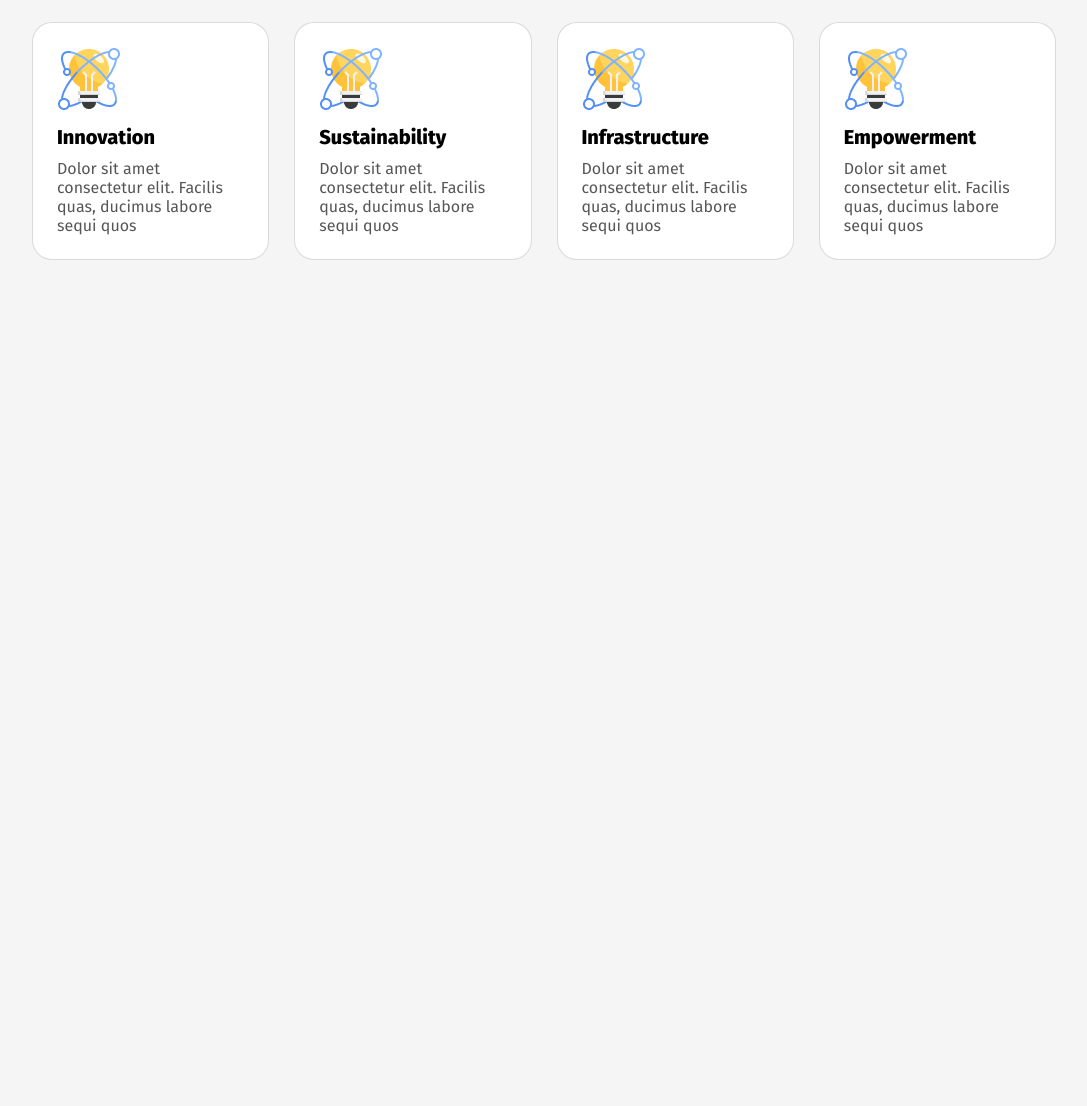
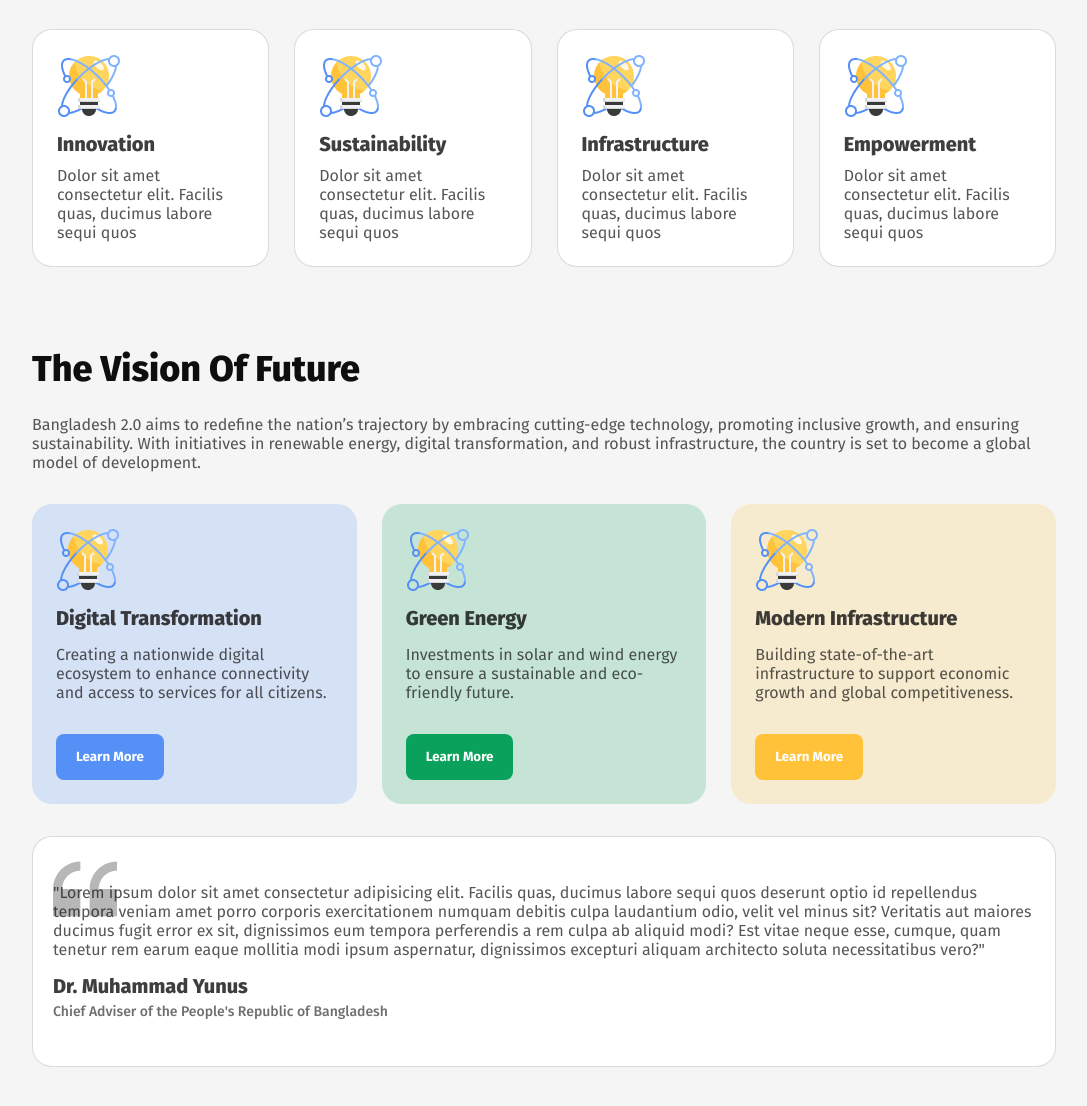
Before and after one commit to garodiaa/PH_A1, a plain HTML site: page index.html in a window 1280 px wide. Shown: the part 718-1824 px from the top of the page, without its empty margins (96-1183 px from the left). Before the commit the page ends 1003 px from the top, so only its background shows below. Drawn offline with Linux system fonts and the light colour scheme.

Commit message:
vision and quote

```diff
--- a/index.html
+++ b/index.html
@@ -51,6 +51,44 @@
             </div>
         </section>
 
+        <section class="vision">
+            <h2>The Vision Of Future</h2>
+            <p>Bangladesh 2.0 aims to redefine the nation’s trajectory by embracing cutting-edge technology, promoting inclusive growth, and ensuring sustainability. With initiatives in renewable energy, digital transformation, and robust infrastructure, the country is set to become a global model of development.</p>
+            <div class="container">
+                <div class="card" id="card-1">
+                    <img src="assets/card-icon.png" alt="Digital Transformation">
+                    <h5>Digital Transformation</h5>
+                    <p>Creating a nationwide digital ecosystem to enhance connectivity and access to services for all citizens.</p>
+                    <button class="btn-3" id="btnc-1">Learn More</button>
+                </div>
+                <div class="card" id="card-2">
+                    <img src="assets/card-icon.png"" alt="Green Energy">
+                    <h5>Green Energy</h5>
+                    <p>Investments in solar and wind energy to ensure a sustainable and eco-friendly future.</p>
+                    <button class="btn-3" id="btnc-2">Learn More</button>
+                </div>
+                <div class="card" id="card-3">
+                    <img src="assets/card-icon.png"" alt="Modern Infrastructure">
+                    <h5>Modern Infrastructure</h5>
+                    <p>Building state-of-the-art infrastructure to support economic growth and global competitiveness.</p>
+                    <button class="btn-3" id="btnc-3">Learn More</button>
+                </div>
+            </div>
+            <div class="quote">
+                <p>"Lorem ipsum dolor sit amet consectetur adipisicing elit. Facilis quas, ducimus labore sequi quos deserunt optio id repellendus tempora veniam amet porro corporis exercitationem numquam debitis culpa laudantium odio, velit vel minus sit? Veritatis aut maiores ducimus fugit error ex sit, dignissimos eum tempora perferendis a rem culpa ab aliquid modi? Est vitae neque esse, cumque, quam tenetur rem earum eaque mollitia modi ipsum aspernatur, dignissimos excepturi aliquam architecto soluta necessitatibus vero?"</p>
+                <h5>Dr. Muhammad Yunus</h5>
+                <h6>Chief Adviser of the People's Republic of Bangladesh</h6>
+            </div>
+        </section>
+
+        <section class="opinion">
+            <div class="table-container">
+                <table>
+
+                </table>
+            </div>
+        </section>
+
     </main>
     <footer></footer>
 
--- a/style.css
+++ b/style.css
@@ -40,8 +40,13 @@ h3{
 h5{
     font-size: 20px;
     font-weight: 800;
+    color:rgba(14, 14, 14, 0.8)
 }
-
+h6{
+    font-size: 14px;
+    font-weight: 500;
+    color:rgba(14, 14, 14, 0.6)
+}
 button{
     cursor: pointer;
     outline: none;
@@ -76,6 +81,14 @@ button{
     background: transparent;
     color: #006A50;
 }
+
+.btn-3{
+    padding: 15px 20px;
+    border-radius: 8px;
+    font-weight: 700;
+    color: white;
+}
+
 
 body section{
     margin-top: 80px;
@@ -120,7 +133,7 @@ nav{
     display: flex;
     justify-content: space-between;
     align-items: center;
-    margin: 25px 0;
+    margin: 32px 0;
     gap: 25px;
 }
 
@@ -134,3 +147,71 @@ nav{
 .card h5, .card p{
     margin-top: 10px;
 }
+
+/* Vision Section */
+.vision>p{
+    margin: 24px 0;
+}
+
+.vision .card{
+    position: relative;
+    border: none;
+    width: 33%;
+    height: 300px;
+}
+
+.vision .card p{
+    margin: 15px 0;
+}
+
+.vision .card .btn-3{
+    position: absolute;
+    bottom: 24px;
+}
+.vision #card-1{
+    background-color: rgba(84, 144, 245, 0.2);
+}
+#btnc-1{
+    background: rgba(84, 144, 245, 1);
+}
+
+#btnc-1:hover{
+    background: rgba(84, 144, 245, 0.8);
+}
+
+.vision #card-2{
+    background-color: rgba(198, 228, 214, 1) ;
+}
+#btnc-2{
+    background: rgba(9, 161, 92, 1);
+}
+#btnc-2:hover{
+    background: rgba(9, 161, 92, 0.8);
+}
+
+.vision #card-3{
+    background-color: rgba(247, 235, 207, 1) ;
+}
+#btnc-3{
+    background: rgba(255, 194, 57, 1);
+}
+#btnc-3:hover{
+    background: rgba(255, 194, 57, 0.8);
+}
+
+.vision .quote{
+    padding: 46px 20px;
+    border: 1px solid rgba(14, 14, 14, 0.15);
+    border-radius: 20px;
+    background-color: white;
+    background-image: url(assets/quote-bg.png);
+    background-repeat: no-repeat;
+    background-position: top 20px left 20px;
+}
+
+.vision .quote p{
+    margin-bottom: 15px;
+}
+.vision .quote h6{
+    margin-top: 5px;
+}
```
